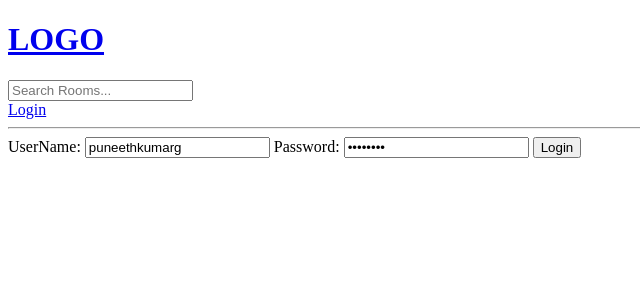
After one commit to puneethkumar18/Django-python, a Django app: page /login/ in a window 1280 px wide. The commit adds this page. Shown: the top 300 px of the page, without its empty margins (0-640 px from the left). Run offline with Django 5.2, Linux system fonts and the light colour scheme.

Commit message:
authentication@login and logout

```diff
--- a/studybuddy/base/templates/base/home.html
+++ b/studybuddy/base/templates/base/home.html
@@ -24,8 +24,10 @@
     <div>
       {% for room in rooms %}
       <div>
+        {% if request.user == room.host%}
         <a href="{% url 'updateRoom' room.id %}">Edit</a>
         <a href="{% url 'deleteRoom' room.id%}">Delete</a>
+        {% endif %}
         <span>@{{ room.host.username }}</span>
         <h5>
           {{room.id}} -- <a href="{% url 'room' room.id %}"> {{room.name}}</a>
--- /dev/null
+++ b/studybuddy/base/templates/base/login_register.html
@@ -0,0 +1,22 @@
+{% extends 'main.html'%} {% block content %}
+<div>
+  <form action="" method="POST">
+    {% csrf_token %}
+    <label for="username">UserName:</label>
+    <input
+      type="text"
+      name="username"
+      value="puneethkumarg"
+      placeholder="Enter Username"
+    />
+    <label for="password">Password:</label>
+    <input
+      type="password"
+      name="password"
+      value="Puni@123"
+      placeholder="Enter Password"
+    />
+    <input type="submit" value="Login" />
+  </form>
+</div>
+{% endblock %}
--- a/studybuddy/base/urls.py
+++ b/studybuddy/base/urls.py
@@ -6,5 +6,7 @@ urlpatterns = [
     path('room/<str:pk>',views.room,name="room"),
     path('create-room/',views.createRoom,name="createRoom"),
     path('update-room/<str:pk>',views.updateRoom,name="updateRoom"),
-    path('delete-room/<str:pk>',views.deleteRoom,name="deleteRoom")
+    path('delete-room/<str:pk>',views.deleteRoom,name="deleteRoom"),
+    path('login/',views.loginUser,name="login"),
+    path('logout/',views.logoutUser,name="logout")
 ]
--- a/studybuddy/base/views.py
+++ b/studybuddy/base/views.py
@@ -1,5 +1,10 @@
 from django.shortcuts import render,redirect
+from django.http import HttpResponse
+from django.contrib import messages
+from django.contrib.auth import authenticate,login,logout
+from django.contrib.auth.decorators import login_required
 from django.db.models import Q
+from django.contrib.auth.models import User
 
 from .models import Room,Topic
 from .forms import RoomForm
@@ -11,6 +16,37 @@ from .forms import RoomForm
 #     {'id':2, 'name':'Design with me'},
 #     {'id':3, 'name':'FrontEnd Developer!'},
 # ]
+
+def loginUser(request):
+
+    if request.user.is_authenticated:
+        return redirect('home')
+
+    if request.method == "POST":
+        username = request.POST.get("username")
+        password = request.POST.get("password")
+
+        try:
+            user = User.objects.get(username=username)
+
+        except:
+            messages.error(request,'User doest not exits!!')
+
+        user = authenticate(request,username=username,password=password)
+
+        if user is not None:
+             login(request,user)
+             return redirect('home')
+        else:
+            messages.error(request,'UserName OR Password dos not exist !')
+
+    context = {}
+
+    return render(request,'base/login_register.html',context)
+
+def logoutUser(request):
+    logout(request)
+    return redirect('login')
 
 def home(request):
     q = request.GET.get('q') if request.GET.get('q') != None else ''
@@ -35,6 +71,8 @@ def room(request,pk):
 
     return render(request,'base/room.html',context)
 
+
+@login_required(login_url='/login')
 def createRoom(request):
     form = RoomForm()
     if request.method == "POST":
@@ -45,10 +83,13 @@ def createRoom(request):
     context = {'form':form}
     return render(request,"base/room_form.html",context)
 
+@login_required(login_url='/login')
 def updateRoom(request,pk):
     room = Room.objects.get(id=pk)
     form = RoomForm(instance=room)
 
+    if request.user != room.host:
+        return HttpResponse('You are to allowed to update in this rooom !!')
     if request.method == "POST":
         form = RoomForm(request.POST,instance=room)
         if form.is_valid:
--- a/studybuddy/templates/main.html
+++ b/studybuddy/templates/main.html
@@ -11,6 +11,12 @@
     </style>
   </head>
   <body>
-    {% include "nav_bar.html" %} {% block content %} {% endblock %}
+    {% include "nav_bar.html" %} {% if messages %}
+    <ul class="messages">
+      {%for message in messages%}
+      <li>{{message}}</li>
+      {%endfor%}
+    </ul>
+    {%endif%} {% block content %} {% endblock %}
   </body>
 </html>
--- a/studybuddy/templates/nav_bar.html
+++ b/studybuddy/templates/nav_bar.html
@@ -1,8 +1,14 @@
 <a href="/">
   <h1>LOGO</h1>
 </a>
-<form action="{% url 'home' %}" method="GET">
+<form action="" method="GET">
   <input type="text" name="q" placeholder="Search Rooms..." />
 </form>
 
+{% if request.user.is_authenticated %}
+<a href="{% url 'logout'%}">Logout </a>
+{% else %}
+<a href="{% url 'login'%}">Login </a>
+{% endif %}
+
 <hr />
```
Also changed, not shown: studybuddy/db.sqlite3.
